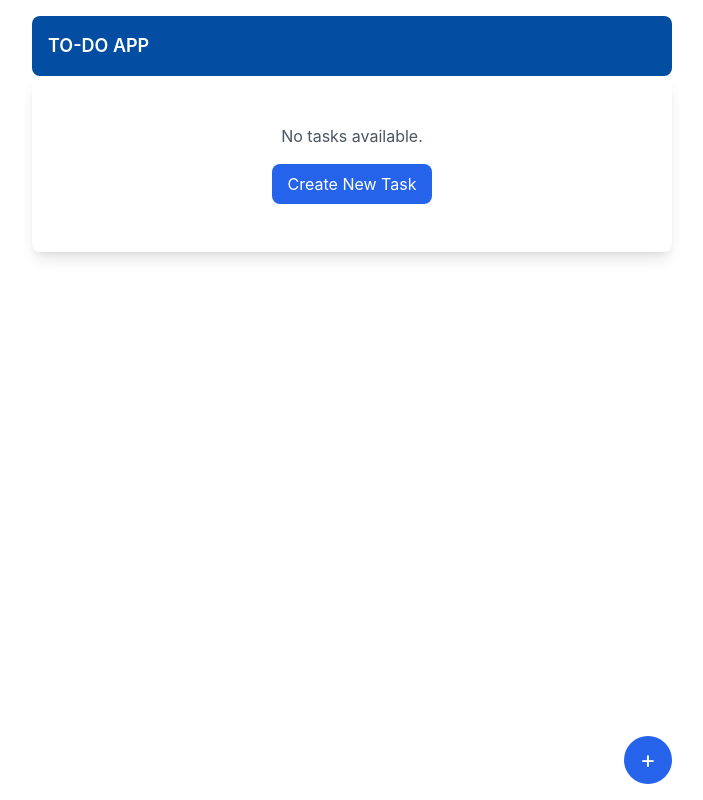
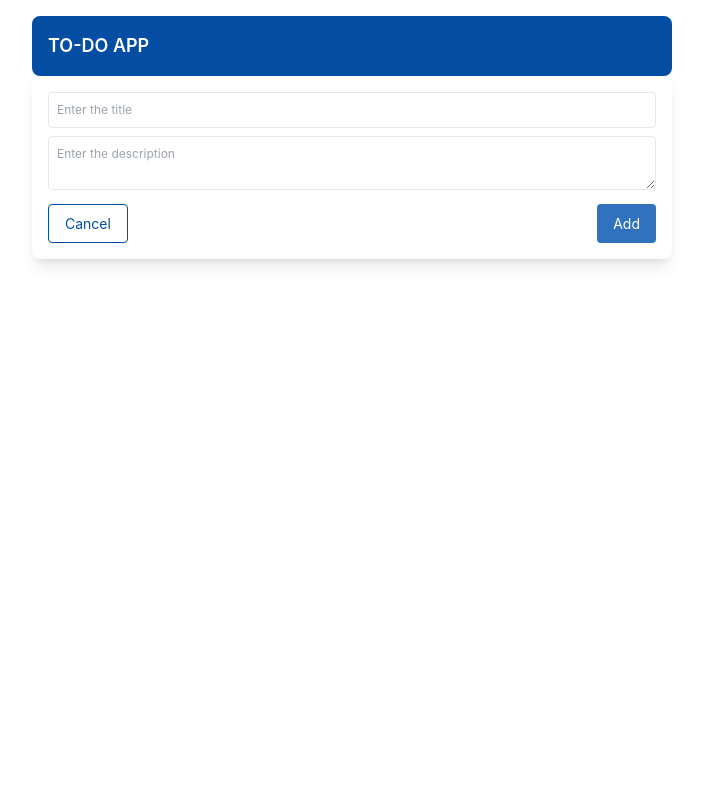
Before and after one commit to rachanpadmanabha/Task-management, a React (Create React App) app: page /add in a window 1280 px wide. Shown: the whole page, without its empty margins (288-991 px from the left). Built offline with nearby package versions, Linux system fonts and the light colour scheme.

Commit message:
final changes

```diff
--- a/src/App.js
+++ b/src/App.js
@@ -1,81 +1,114 @@
 import React, { useState, useEffect } from 'react';
+import { BrowserRouter as Router, Routes, Route, useNavigate, useParams } from 'react-router-dom';
 import TaskList from './components/TaskList';
 import TaskForm from './components/TaskForm';
 import Header from './Header';
 
 function App() {
   const [tasks, setTasks] = useState([]);
-  const [action, setAction] = useState("");
-  const [task, setTask] = useState(null);
+  const navigate = useNavigate();
 
   useEffect(() => {
     const savedTasks = JSON.parse(localStorage.getItem('tasks'));
-    console.log('Loaded tasks:', savedTasks);
     if (savedTasks && savedTasks.length > 0) {
       setTasks(savedTasks);
     }
   }, []);
 
   useEffect(() => {
-    console.log('Saving tasks:', tasks);
     localStorage.setItem('tasks', JSON.stringify(tasks));
   }, [tasks]);
 
-  const handleAction = (type, task = null) => {
-    setTask(task);
-    setAction(type);
-  };
-
   const addTask = (newTask) => {
     setTasks([...tasks, { ...newTask, id: Date.now() }]);
-    setAction("");
+    navigate('/');
   };
 
   const updateTask = (updatedTask) => {
     setTasks(tasks.map(task => task.id === updatedTask.id ? updatedTask : task));
-    setAction("");
+    navigate('/');
   };
 
   const deleteTask = (id) => {
     setTasks(tasks.filter(task => task.id !== id));
   };
 
-  const handleBack = () => {
-    setAction("");
+  const findTaskById = (id) => {
+    return tasks.find(task => task.id === parseInt(id));
   };
 
   return (
     <div className="relative min-h-screen p-4 max-w-2xl m-auto">
-      <Header
-        title={action === "" ? "TO-DO APP" : action === "ADD" ? "Add Task" : "Edit Task"}
-        onBack={handleBack}
-      />
-      {action === "" && (
+      <Header title="TO-DO APP" />
+      <Routes>
+        <Route
+          path="/"
+          element={
             <>
               <TaskList
                 tasks={tasks}
-            onEdit={(task) => handleAction("EDIT", task)}
+                onEdit={(task) => navigate(`/edit/${task.id}`)}
                 onDelete={deleteTask}
-            onAdd={() => handleAction("ADD")} // Pass the onAdd prop
+                onAdd={() => navigate('/')}
               />
               <button
-            onClick={() => handleAction("ADD")}
-            className="absolute bottom-4 right-4 w-12 h-12 bg-blue-600 text-white rounded-full text-2xl"
+                onClick={() => navigate('/add')}
+                className="fixed bottom-4 right-4 w-[70px] h-[70px] bg-blue-600 text-white rounded-full text-2xl shadow-lg"
               >
                 +
               </button>
             </>
-      )}
-      {(action === "EDIT" || action === "ADD") && (
+          }
+        />
+        <Route
+          path="/add"
+          element={
             <TaskForm
-          task={task}
-          onSubmit={action === "ADD" ? addTask : updateTask}
-          onCancel={() => setAction("")}
-          action={action}
+              task={null}
+              onSubmit={addTask}
+              onCancel={() => navigate('/')}
+              action="ADD"
             />
-      )}
+          }
+        />
+        <Route
+          path="/edit/:id"
+          element={<EditTaskForm onSubmit={updateTask} onCancel={() => navigate('/')} />}
+        />
+      </Routes>
     </div>
   );
 }
 
-export default App;
+function EditTaskForm({ onSubmit, onCancel }) {
+  const { id } = useParams();
+  const [tasks, setTasks] = useState([]);
+
+  useEffect(() => {
+    const savedTasks = JSON.parse(localStorage.getItem('tasks'));
+    if (savedTasks && savedTasks.length > 0) {
+      setTasks(savedTasks);
+    }
+  }, []);
+
+  const task = tasks.find(task => task.id === parseInt(id));
+
+  return task ? (
+    <TaskForm
+      task={task}
+      onSubmit={onSubmit}
+      onCancel={onCancel}
+      action="EDIT"
+    />
+  ) : (
+    <div>Loading...</div>
+  );
+}
+
+export default function AppWrapper() {
+  return (
+    <Router>
+      <App />
+    </Router>
+  );
+}
--- a/src/Header.js
+++ b/src/Header.js
@@ -1,9 +1,12 @@
 import React from 'react';
+import { useNavigate } from 'react-router-dom';
 
-function Header({ title, onBack }) {
+function Header({ title }) {
+    const navigate = useNavigate();
+
     return (
         <div className="flex gap-4 items-center bg-[#034EA2] text-white p-4 rounded-lg">
-            {title.includes("Task") && <button onClick={onBack} className="text-xl">&#8592;</button>}
+            {title.includes("Task") && <button onClick={() => navigate(-1)} className="text-xl">&#8592;</button>}
             <h1 className="text-lg font-semibold ">{title}</h1>
             <div style={{ width: "24px" }} /> {/* Placeholder to balance the layout */}
         </div>
--- a/src/components/TaskForm.js
+++ b/src/components/TaskForm.js
@@ -17,14 +17,12 @@ function TaskForm({ task, onSubmit, onCancel, action }) {
         if (task) {
             setTitle(task.title);
             setDescription(task.description);
-            setStatus(task.status);
+            setStatus(task ? task.status : 'Pending');
         }
     }, [task]);
-
     const handleSubmit = (e) => {
         e.preventDefault();
         if (!title.trim() || !description.trim()) {
-            // Optionally, show an error message or handle validation
             return;
         }
 
@@ -79,7 +77,8 @@ function TaskForm({ task, onSubmit, onCancel, action }) {
                 </button>
                 <button
                     type="submit"
-                    className="px-4 py-2 text-[14px] font-normal bg-[#034EA2] hover:bg-[#023269] text-white rounded"
+                    className={`px-4 py-2 text-[14px] font-normal bg-[#034EA2]  text-white rounded ${title.trim() === "" || description.trim() === "" ? "bg-[#3072bd] cursor-not-allowed" : "hover:bg-[#023269]"} `}
+                    disabled={(title.trim() === "" || description.trim() === "")}
                     aria-label={action === 'ADD' ? 'Add Task' : 'Update Task'}
                 >
                     {action === 'ADD' ? 'Add' : 'Update'}
--- a/src/components/TaskList.js
+++ b/src/components/TaskList.js
@@ -44,7 +44,6 @@ function TaskList({ tasks, onEdit, onDelete, onAdd }) {
 
     // Compute the default open section
     const openSection = getLeastTasksSection();
-    console.log(openSection);
 
     const renderTasks = (taskList) =>
         taskList.map((task) => (
@@ -114,7 +113,7 @@ function TaskList({ tasks, onEdit, onDelete, onAdd }) {
         ));
 
     return (
-        <div className="bg-white p-4 rounded-lg shadow-lg">
+        <div className="bg-white p-4 rounded-lg shadow-lg overflow-scroll">
             {Object.entries(groupedTasks).map(([status, taskList]) => (
                 <Disclosure key={status} defaultOpen={status === openSection}>
                     {({ open }) => (
```
Lines whose indentation alone changed are shown as unchanged.
